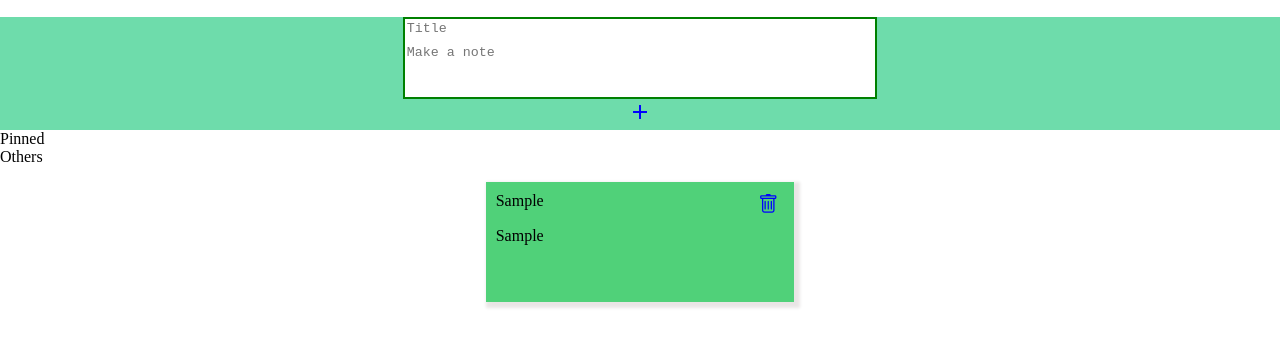
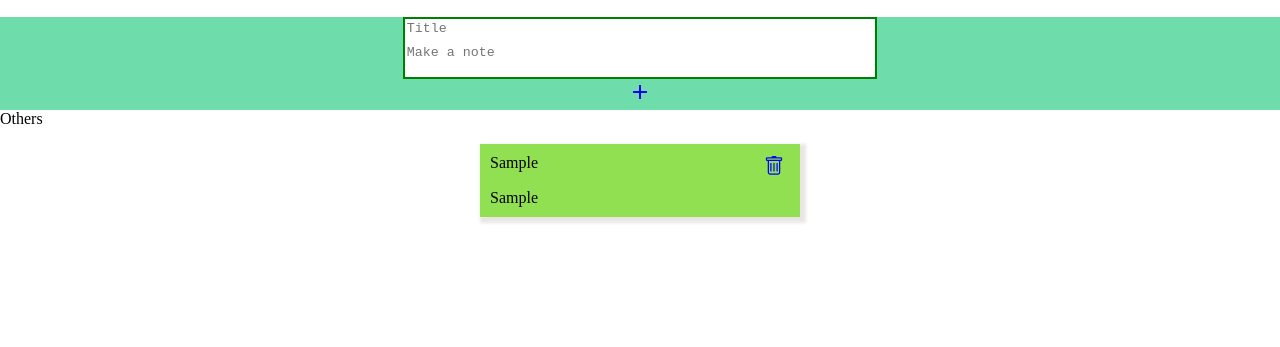
Before and after one commit to NITHISH-KUMAR-R/Projects2024March, a plain HTML site: page index.html in a window 1280 px wide. Both pictures are taken after typing "Sample", "Sample" into the empty fields and a click on the button "add". Shown: the part 85-432 px from the top of the page. Drawn offline with nearby package versions, Linux system fonts and the light colour scheme.

Commit message:
final todo code

```diff
--- a/app.js
+++ b/app.js
@@ -4,13 +4,13 @@ export const renderNOtes=( notes ) => {
     let newNote=notes.map( ( { id, note, title, isPinned, isArchived } ) => {
         return (
             `
-            <div class ="min-boxcontainer shadow">
+            <div class ="min-boxcontainer shadow " style="--note-id: ${ id };">
             <div class ="titleNotes">
             <span class="titleHead">${ title }</span>
             <button data-type ="del" data-id=${ id }><i data-type ="del"  data-id=${ id } class="bi bi-trash"></i></button>
-            </div class="v-hidden">
+            </div>
             <p class="note">${ note }</p>
-            <div class="noteSection">
+            <div class="noteSection ">
 
             <button data-type ="pin" data-id=${ id }><i data-id=${ id } data-type ="pin" class="bi bi-pin"></i></button>
             <button data-type ="archive" data-id=${ id }><i data-type ="archive" data-id=${ id } class="bi bi-archive"></i></button></div>
--- a/appstyle.css
+++ b/appstyle.css
@@ -1,14 +1,17 @@
 @import url("https://cdn.jsdelivr.net/npm/bootstrap-icons@1.11.3/font/bootstrap-icons.min.css");
+
 .min-boxcontainer {
   margin: 1em auto;
-  background-color: rgb(80, 209, 121);
-  flex-basis: calc(33.33% - 10px); /* 33.33% width with gap adjustment */
-  max-width: calc(23.33% - 10px); /* Adjust max-width accordingly */
-  margin-bottom: 10px; /* Add some margin between notes */
-  height: 100px;
+  width: 300px;
+  margin-bottom: 10px;
+  height: auto;
   padding: 10px;
-  position: relative;
 }
+/* Calculate hue dynamically based on note ID */
+.min-boxcontainer {
+  background-color: hsl(calc(var(--note-id) * 137.508), 70%, 60%);
+}
+
 .titleNotes {
   display: flex;
   justify-content: space-between;
@@ -19,22 +22,20 @@
   margin-top: 10px;
   display: flex;
   justify-content: space-evenly;
-  display: none; /* Initially hide buttons */
+  display: none;
+  /* Initially hide buttons */
 }
 button {
   color: blue;
   font-size: 20px;
   background-color: transparent; /* Set background color to transparent */
-  border: none; /* Remove border */
-  box-shadow: none; /* Remove box shadow */
   cursor: pointer;
 }
 button:hover {
-  background-color: rgba(7, 7, 49, 0.1); /* Add a slight hover effect */
+  background-color: rgba(230, 23, 8, 0.1); /* Add a slight hover effect */
 }
 
 .note {
-  /* Ensure note wraps */
   word-wrap: break-word;
 }
 
@@ -42,5 +43,5 @@ button:hover {
   box-shadow: 3px 3px 3px 3px rgba(46, 6, 6, 0.1);
 }
 .min-boxcontainer:hover .noteSection {
-  display: flex; /* Show buttons when container is hovered over */
+  display: flex;
 }
--- a/index.html
+++ b/index.html
@@ -47,6 +47,6 @@
       <div class="other-title d-none">Others</div>
       <div class="notes-container d-flex wrap gap-md"></div>
     </div>
-    <script type="module" src="../Projects2024March/main.js"></script>
+    <script type="module" src="main.js"></script>
   </body>
 </html>
--- a/main.js
+++ b/main.js
@@ -2,54 +2,70 @@ import { renderNOtes } from "./app.js";
 
 let title=document.querySelector( ".title" );
 let note=document.querySelector( ".note" );
-let addButton=document.querySelector( ".add-btn" )
+let addButton=document.querySelector( ".add-btn" );
 let noteDisplay=document.querySelector( '.notes-display' );
-let showPinnedNotes=document.querySelector( '.pinned-notes-container' )
-let showOtherNotes=document.querySelector( ".notes-container" )
-let arrayOfNotes=JSON.parse( localStorage.getItem( "notes" ) )||[]
+let showPinnedNotes=document.querySelector( '.pinned-notes-container' );
+let showOtherNotes=document.querySelector( ".notes-container" );
+let pinTitle=document.querySelector( ".pin-title" );
+let otherTitle=document.querySelector( ".other-title" );
+
+let arrayOfNotes=JSON.parse( localStorage.getItem( "notes" ) )||[];
 
 
 
+// Function to render notes based on pinned status
+function renderNotesByPinnedStatus() {
+    showOtherNotes.innerHTML=renderNOtes( arrayOfNotes.filter( ( { isPinned } ) => !isPinned ) );
+    showPinnedNotes.innerHTML=renderNOtes( arrayOfNotes.filter( ( { isPinned } ) => isPinned ) );
+
+    pinTitle.classList.toggle( "d-none", showPinnedNotes.children.length===0 );
+    otherTitle.classList.toggle( "d-none", showOtherNotes.children.length===0 );
+}
+
+// Event listener for clicking on notes
 noteDisplay.addEventListener( "click", ( event ) => {
     let key=event.target.dataset.id;
     let type=event.target.dataset.type;
     switch ( type ) {
         case "del":
-            // let con=arrayOfNotes.id;
-            // console.log( con )
             arrayOfNotes=arrayOfNotes.filter( ( { id } ) => id.toString()!==key );
-            showOtherNotes.innerHTML=renderNOtes( arrayOfNotes.filter( ( { isPinned } ) => !isPinned ) )
-            localStorage.setItem( "notes", JSON.stringify( arrayOfNotes ) )
             break;
-
         case "pin":
-            arrayOfNotes=arrayOfNotes.map( ( obj ) => obj.id.toString()===key? { ...obj, isPinned: !obj.isPinned }:obj )
-            showOtherNotes.innerHTML=renderNOtes( arrayOfNotes.filter( ( { isPinned } ) => !isPinned ) )
-            showPinnedNotes.innerHTML=renderNOtes( arrayOfNotes.filter( ( { isPinned } ) => isPinned ) )
-            localStorage.setItem( "notes", JSON.stringify( arrayOfNotes ) )
+            arrayOfNotes=arrayOfNotes.map( ( obj ) => obj.id.toString()===key? { ...obj, isPinned: !obj.isPinned }:obj );
+            break;
     }
 
-    console.log( arrayOfNotes )
-    console.table( key, type )
+    // Render notes based on pinned status after modification
+    renderNotesByPinnedStatus();
 
-} )
+    // Store updated notes in localStorage
+    localStorage.setItem( "notes", JSON.stringify( arrayOfNotes ) );
 
+    console.log( arrayOfNotes );
+    console.table( key, type );
+} );
+
+// Event listener for adding a new note
 addButton.addEventListener( "click", () => {
-    console.log( title.value )
-    console.log( note.value )
     if ( note.value.trim().length>0||title.value.trim().length>0 ) {
         arrayOfNotes=[...arrayOfNotes, {
-            id: Date.now(), title: title.value.trim(), note: note.value.trim(),
-            isPinned: false, isArchived: false
-        }]
+            id: Date.now(),
+            title: title.value.trim(),
+            note: note.value.trim(),
+            isPinned: false,
+            isArchived: false
+        }];
     }
-    console.log( arrayOfNotes )
-    showOtherNotes.innerHTML=renderNOtes( arrayOfNotes ) //apending into the container
-    localStorage.setItem( "notes", JSON.stringify( arrayOfNotes ) ) // first paramter notes is key for storing the value
-    title.value=""
-    note.value=""
 
+    // Render notes based on pinned status after adding a new note
+    renderNotesByPinnedStatus();
 
-} )
+    // Store updated notes in localStorage
+    localStorage.setItem( "notes", JSON.stringify( arrayOfNotes ) );
 
-showOtherNotes.innerHTML=renderNOtes( arrayOfNotes ) //apending into the container
+    title.value="";
+    note.value="";
+} );
+
+// Initial rendering of notes based on pinned status after page load or refresh
+renderNotesByPinnedStatus();
--- a/style.css
+++ b/style.css
@@ -71,3 +71,29 @@ nav ul li {
   justify-content: flex-start; /* Align notes to the start of the container */
   gap: 10px; /* Add gap between notes */
 }
+
+.d-none {
+  display: none;
+}
+
+.notes-display {
+  display: flex;
+  flex-direction: column;
+}
+
+.pinned-notes-container {
+  display: flex;
+  flex-wrap: wrap;
+  gap: 10px;
+}
+/*
+.note {
+  flex: 0 0 calc(33.333% - 10px);
+} */
+
+/* If you want to adjust the width for larger screens */
+@media (min-width: 768px) {
+  .note {
+    flex: 0 0 calc(33.333% - 10px); /* Three notes per row with a gap of 10px */
+  }
+}
```
